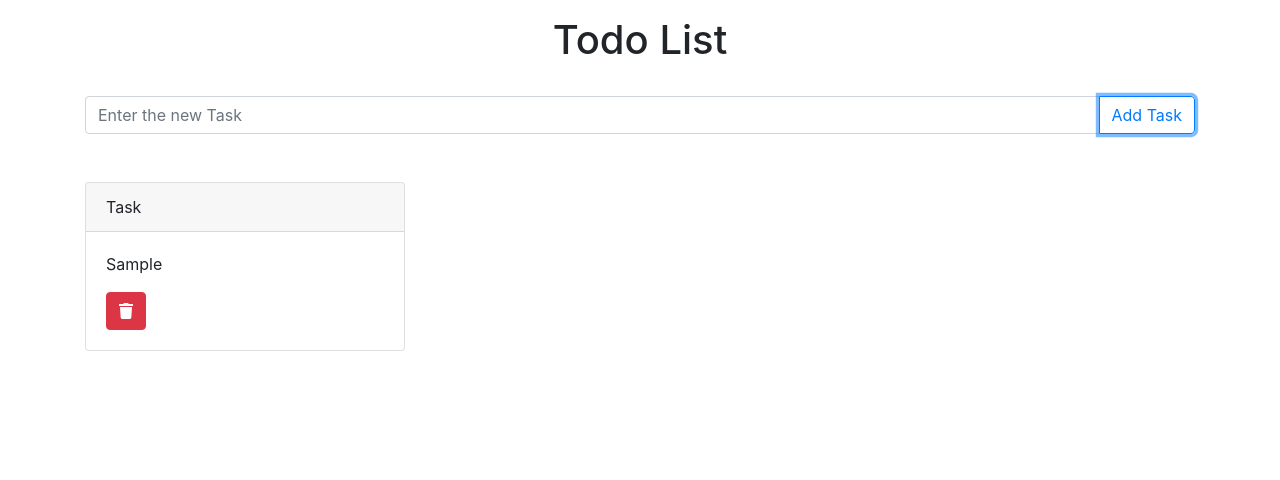
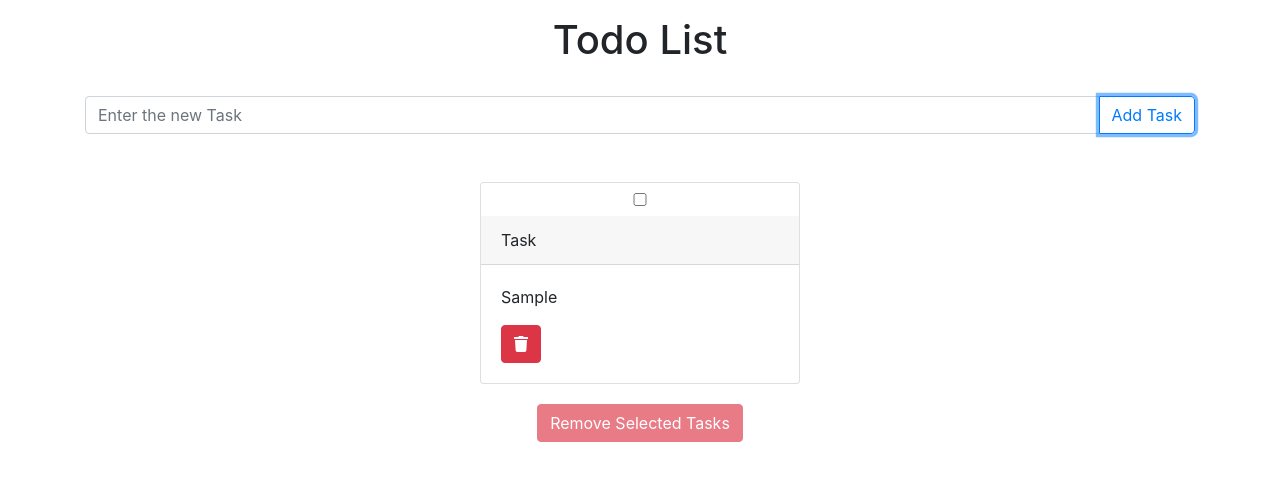
Before and after one commit to LyovPapoyan/React-Demo-App, a React (Create React App) app: page / in a window 1280 px wide. Both pictures are taken after typing "Sample" into the empty fields and a click on the button "Add Task". Shown: the top 480 px of the page. Built offline with nearby package versions, Linux system fonts and the light colour scheme.

Commit message:
Create Confirm

```diff
--- /dev/null
+++ b/src/components/Confirm.js
@@ -0,0 +1,29 @@
+import React from 'react';
+import {Modal, Button} from 'react-bootstrap';
+
+function Confirm(props) {
+       const {count, onCancel, onSubmit} = props;
+
+    return (
+        <Modal
+          {...props}
+          size="lg"
+          aria-labelledby="contained-modal-title-vcenter"
+          centered
+          show = {true}
+          onHide={onCancel}
+        >
+          <Modal.Header closeButton>
+            <Modal.Title id="contained-modal-title-vcenter">
+              Are you sure to remove {count} tasks?
+            </Modal.Title>
+          </Modal.Header>
+          <Modal.Footer>
+            <Button onClick={onSubmit} variant='warning'>Remove</Button>
+            <Button onClick={onCancel} variant='secondary'>Cancel</Button>
+          </Modal.Footer>
+        </Modal>
+      );
+  }
+
+  export default Confirm;
--- a/src/components/Input/Input.js
+++ b/src/components/Input/Input.js
@@ -1,4 +1,4 @@
-import React from 'react';
+ import React from 'react';
 import { InputGroup, Button , FormControl,  Col, Row } from 'react-bootstrap';
 
 export default class Input extends React.PureComponent {
--- a/src/components/Task/Task.js
+++ b/src/components/Task/Task.js
@@ -3,20 +3,42 @@ import React from 'react';
 import { Button, Card } from 'react-bootstrap';
 import {FontAwesomeIcon} from '@fortawesome/react-fontawesome';
 import {faTrash} from '@fortawesome/free-solid-svg-icons';
+import styles from "./Task.module.css";
 
-export default function(props) {
+export default class Task extends React.PureComponent {
+
+    state = {
+        checked: false
+    }
+
+    toggleCheckbox = () => {
+        this.setState({
+            checked: !this.state.checked
+        });
+
+        this.props.onCheck(this.props.id);
+    }
+
+    render() {
+
+        let {checked} = this.state
 
     return (
-        <Card className="mb-5"  style={{width: '20rem'}}>
+        <Card className= {`${styles.card} ${checked ? styles.checked : null}`}>
+          <input type="checkbox"
+           className={styles.checkbox}
+            onClick={this.toggleCheckbox}
+           />
             <Card.Header>Task</Card.Header>
             <Card.Body>
                 <Card.Text>
-                    {props.data.text}
+                    {this.props.data.text}
                 </Card.Text>
-                <Button variant="danger" onClick={ props.removeTask(props.data.id)}>
+                <Button variant="danger" onClick={ this.props.removeTask(this.props.data.id)}>
                     <FontAwesomeIcon icon={faTrash}/>
                 </Button>
         </Card.Body>
     </Card>
-    )
-}
+    );
+  };
+};
--- a/src/components/Task/Task.module.css
+++ b/src/components/Task/Task.module.css
@@ -0,0 +1,12 @@
+.checkbox {
+    margin: 10px;
+}
+
+.card {
+    width: 20rem;
+    margin: 0 auto 20px;
+}
+
+.checked {
+    border: 1px solid red;
+}
--- a/src/components/Todo/ToDo.js
+++ b/src/components/Todo/ToDo.js
@@ -1,17 +1,20 @@
 import React from 'react';
 import idGenerator from '../Helpers/Helper';
 
-import { Row, Col, Container } from 'react-bootstrap';
+import { Row, Col, Container, Button } from 'react-bootstrap';
 
 import Input from '../Input/Input';
 import Task from '../Task/Task';
+import Confirm from '../Confirm';
 
 
 export default class Todo extends React.PureComponent {
 
 
     state = {
-        tasks: []
+        tasks: [],
+        checkedTasks: [],
+        showConfirm: false
     };
 
 
@@ -39,6 +42,42 @@ export default class Todo extends React.PureComponent {
        }
     }
 
+    handleCheck = (taskId) => () => {
+        const checkedTasks = new Set(this.state.checkedTasks);
+
+        if(checkedTasks.has(taskId)){
+            checkedTasks.delete(taskId);
+        } else {
+            checkedTasks.add(taskId);
+        }
+
+        this.setState({
+            checkedTasks:checkedTasks
+        });
+    }
+
+    removeSelected = () => {
+        const checkedTasks = new Set(this.state.checkedTasks);
+         let tasks = [...this.state.tasks]
+
+        for (const checkTaskId of checkedTasks) {
+           tasks = tasks.filter(task => task.id !== checkTaskId)
+        };
+
+        checkedTasks.clear();
+        this.setState({
+            tasks,
+            checkedTasks,
+            showConfirm: false
+        });
+    }
+
+    toggleConfirm = ()=>{
+        this.setState({
+            showConfirm: !this.state.showConfirm
+        });
+    };
+
     render() {
 
       let taskCards = this.state.tasks
@@ -46,7 +85,8 @@ export default class Todo extends React.PureComponent {
         <Col key={item.id}>
            <Task
            data = {item}
-            removeTask={this.deleted}
+           removeTask={this.deleted}
+           onCheck={this.handleCheck(item.id)}
            />
        </Col>
       );
@@ -64,6 +104,24 @@ export default class Todo extends React.PureComponent {
                         taskCards
                     }
                 </Row>
+
+                <Row className="justify-content-center">
+                    <Button variant="danger"
+                       disabled={this.state.checkedTasks.size? false : true}
+                       onClick={this.toggleConfirm}
+                     >
+                      Remove Selected Tasks
+                    </Button>
+                </Row>
+
+                    { this.state.showConfirm ?
+                      <Confirm
+                        count = {this.state.checkedTasks.size}
+                        onSubmit = {this.removeSelected}
+                        onCancel = {this.toggleConfirm}
+                     />
+                     : false
+                    }
             </Container>
         )
     }
```
